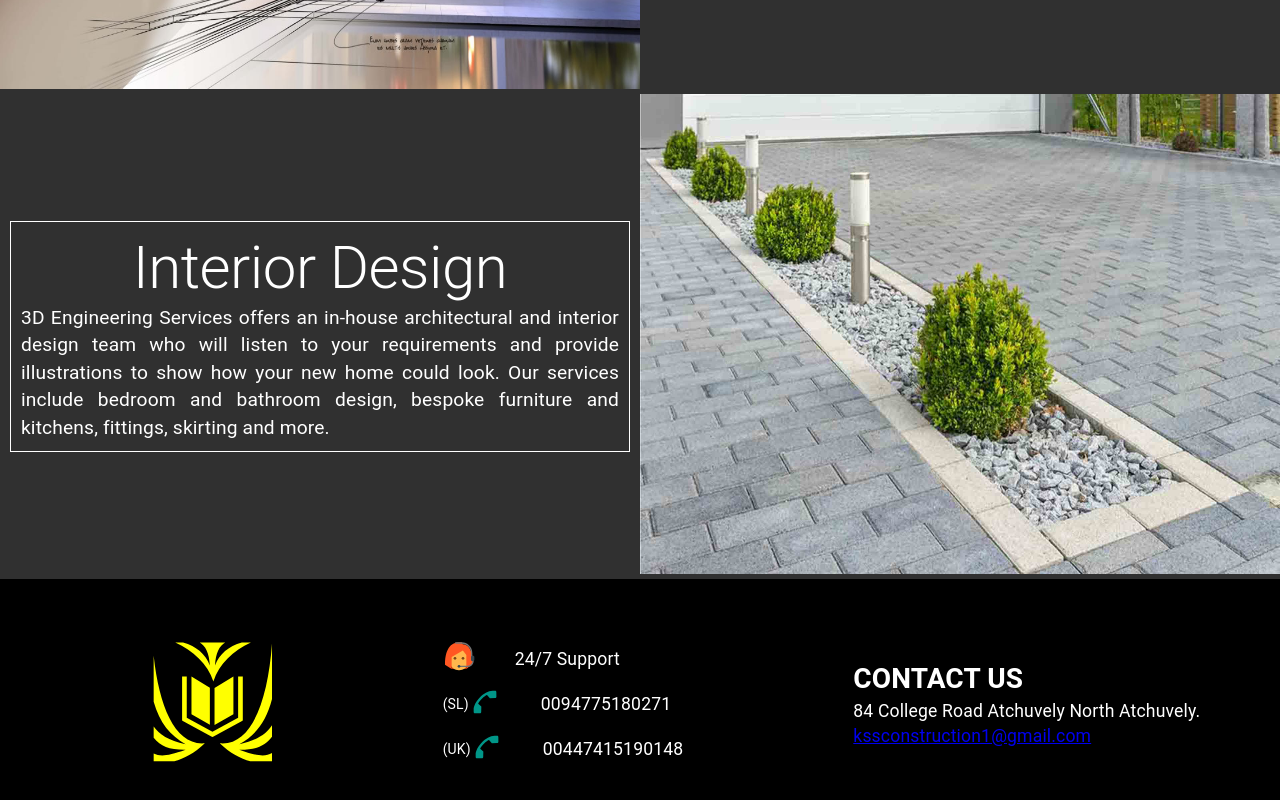
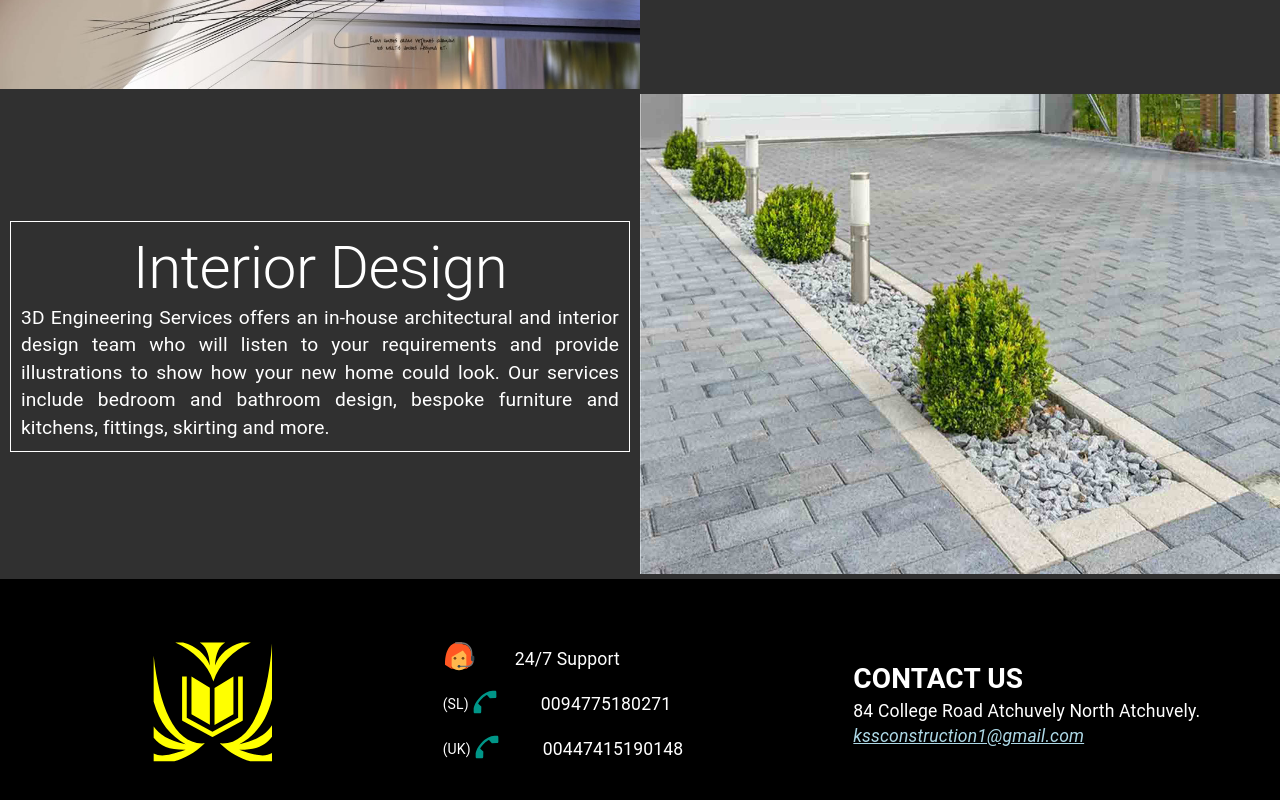
Before and after one commit to D3engineers/construction, a React (Create React App) app: page / in a window 1280 px wide. Shown: the part 2288-3088 px from the top of the page. Built offline with nearby package versions, Linux system fonts and the light colour scheme.

Commit message:
Update Footer.css

```diff
--- a/src/components/FooterComponent/Footer.css
+++ b/src/components/FooterComponent/Footer.css
@@ -8,6 +8,11 @@
 .child3__title{
   text-align: left;
 }
+.link_text_hover{
+  color: lightblue;
+  font-style: italic;
+}
 .link_text_hover:hover{
-  color: white;
+  color: whitesmoke;
+  font-style: italic;
 }
```
